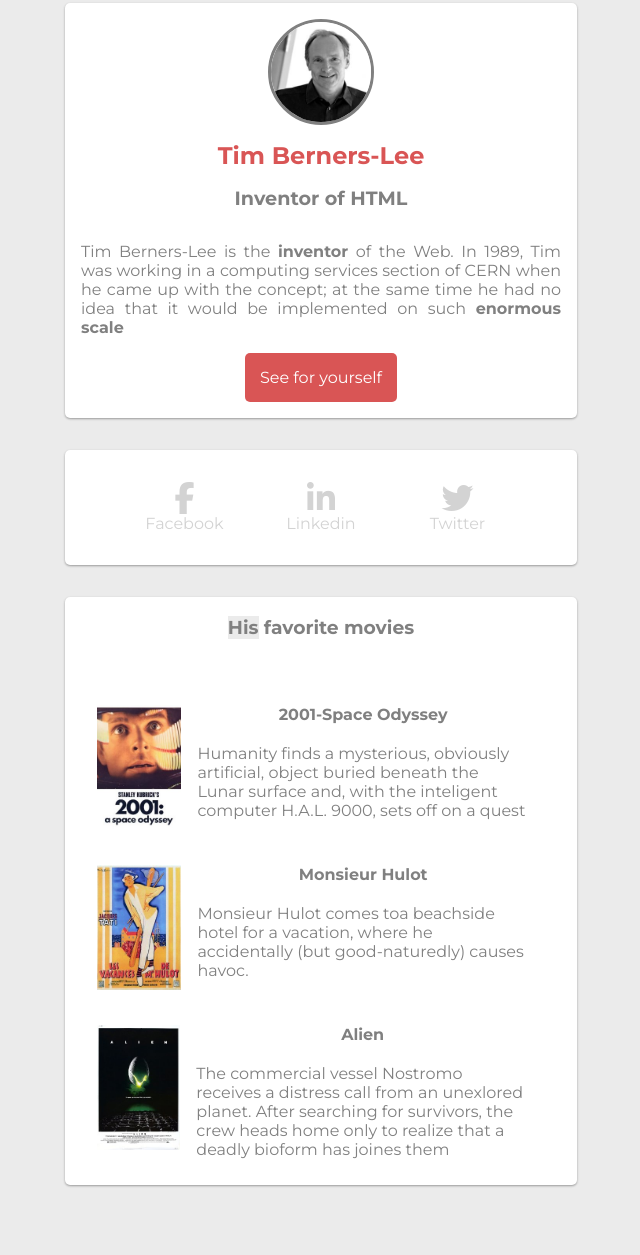
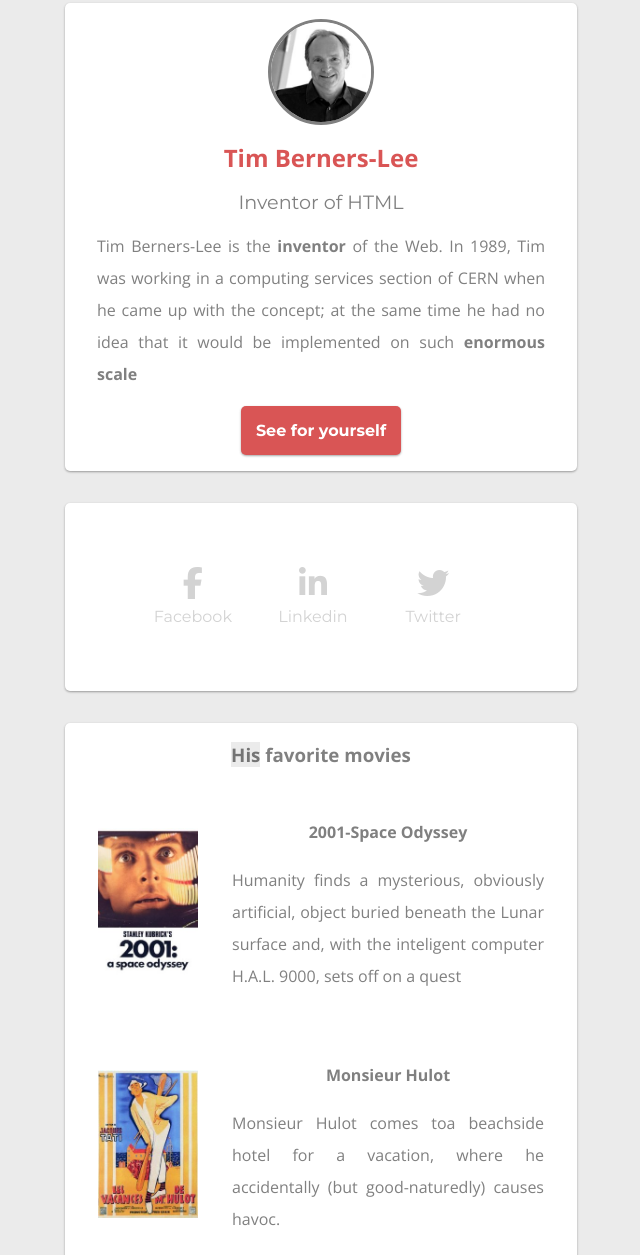
Before and after one commit to ThomasQuatresooz/starting-web-developpment, a plain HTML site: page index.html in a window 1280 px wide. Shown: the part 5-1260 px from the top of the page, without its empty margins (327-967 px from the left). Before the commit the page ends 1230 px from the top, so only its background shows below. Drawn offline with nearby package versions, Linux system fonts and the light colour scheme.

Commit message:
refactoring code

```diff
--- a/index.html
+++ b/index.html
@@ -34,43 +34,43 @@
         </div>
         <div class="container">
             <h3><mark>His</mark> favorite movies</h3>
-            <div id="movies_list">
-                <div class="movie">
-                    <img src="./images/2001_space.jpg" alt="2001_space">
-                    <div>
+            <table>
+                <tr>
+                    <td>
+                        <img src="./images/2001_space.jpg" alt="2001_space">
+                    </td>
+                    <td>
                         <h4>2001-Space Odyssey</h4>
                         <p>Humanity finds a mysterious, obviously artificial, object buried beneath the Lunar surface
                             and,
                             with the inteligent computer H.A.L. 9000, sets off on a quest</p>
-                    </div>
-
-                </div>
-                <div class="movie">
-                    <img src="./images/vacances_mr_hulot.jpg" alt="vacances_mr_hulot">
-                    <div>
+                    </td>
+                </tr>
+                <tr>
+                    <td>
+                        <img src="./images/vacances_mr_hulot.jpg" alt="vacances_mr_hulot">
+                    </td>
+                    <td>
                         <h4>Monsieur Hulot</h4>
                         <p>Monsieur Hulot comes toa beachside hotel for a vacation, where he accidentally (but
                             good-naturedly) causes havoc.</p>
-                    </div>
-
-                </div>
-                <div class="movie">
-                    <img src="./images/alien.jpg" alt="alien">
-                    <div>
+                    </td>
+                </tr>
+                <tr>
+                    <td>
+                        <img src="./images/alien.jpg" alt="alien">
+                    </td>
+                    <td>
                         <h4>Alien</h4>
                         <p>The commercial vessel Nostromo receives a distress call from an unexlored planet. After
                             searching
-                            for survivors, the crew heads home only to realize that a deadly bioform has joines them</p>
-                    </div>
-
-                </div>
-            </div>
+                            for survivors, the crew heads home only to realize that a deadly bioform has joines them
+                        </p>
+                    </td>
+                </tr>
+            </table>
         </div>
-
     </main>
-
-
-
 </body>
 
 </html>
--- a/style.css
+++ b/style.css
@@ -2,7 +2,7 @@ body {
     height: 100%;
     width: 100%;
     background-color: #EBEBEB;
-    font-family: 'Montserrat', sans-serif;
+    font-family: 'Open Sans', sans-serif;
     color: grey;
 }
 
@@ -16,39 +16,77 @@ main {
     align-items: stretch;
 }
 
+p {
+    text-align: justify;
+    line-height: 2rem;
+}
+
+h3 {
+    text-align: center;
+    margin-bottom: 0;
+}
+
+mark {
+    background-color: #EBEBEB;
+    color: rgb(116, 116, 116);
+
+}
+
+table {
+    margin-top: 0;
+    padding: 0;
+    border-spacing: 2rem;
+}
+
+
+td h4 {
+    text-align: center;
+}
+
+
+table img {
+    width: 100px;
+}
+
+.fab {
+    font-size: xx-large;
+}
+
 .container {
     flex: 1;
-    display: flex;
-    flex-flow: column nowrap;
-    justify-content: flex-start;
-    align-items: center;
     background-color: #FFF;
     margin-bottom: 2rem;
     border-radius: 5px;
     box-shadow: 0 1px 3px rgba(0, 0, 0, 0.12), 0 1px 2px rgba(0, 0, 0, 0.24);
 }
 
-h1 {
+#info {
+    display: block;
+    padding: 1rem 2rem;
+}
+
+#info h1 {
     color: #D95555;
     font-size: x-large;
-    margin-bottom: 0rem;
+    font-weight: 700;
+    text-align: center;
 }
 
-h2 {
-    margin-top: 1rem;
+#info h2 {
     font-size: larger;
+    text-align: center;
+    margin-top: 0;
+    font-weight: 400;
 }
 
-
-#info {
-    padding: 1rem 1rem;
-    flex-flow: column nowrap;
-    justify-content: space-evenly;
-    align-items: center;
-    text-align: justify;
+#info h2,
+a {
+    font-family: 'Montserrat', sans-serif;
 }
 
 #info img {
+    display: block;
+    margin: 0 auto;
     height: 100px;
     width: 100px;
     border-radius: 75px;
@@ -56,82 +94,43 @@ h2 {
 }
 
 #info a {
+    display: block;
+    width: max-content;
+    margin: 0 auto;
     background-color: #D95555;
     border-radius: 5px;
     padding: 15px;
     color: #FFF;
     text-decoration: none;
-}
-
-#movies_list {
-    flex: 1;
+    box-shadow: 0 1px 3px rgba(0, 0, 0, 0.12), 0 1px 2px rgba(0, 0, 0, 0.24);
+    text-align: center;
+    font-weight: 700;
 }
 
 #link_list {
-    flex: 1;
+    display: block;
+    width: 80%;
+    margin: 1rem auto;
+    padding: 3rem 3rem;
+    text-align: center;
 }
 
-.fab{
-    font-size: xx-large;
-}
 
-#link_list {
-    display: flex;
-    width: 80%;
-    margin: 2rem auto;
-    flex-flow: row nowrap;
-    justify-content: space-around ;
-    align-items: center;
-    list-style: none;
-    padding: 0;
-}
-
-#link_list li{
-    flex: 1;
+#link_list li {
+    display: inline-block;
+    margin: 0 1rem 0 0;
 }
 
 #link_list a {
+    display: block;
+    width: 100px;
     text-decoration: none;
     color: lightgrey;
-    display: flex;
-    flex-flow: column nowrap;
-    justify-content: flex-start;
-    align-items: center;
+    text-align: center;
 }
 
-mark{
-    background-color: #EBEBEB;
-    color: grey;
-
-}
-
-
-
-.movie{
-    display: flex;
-    flex-flow: row nowrap;
-    justify-content: space-between;
-    align-content: center;
-
-    margin: 3rem 2rem;
-
-
-    max-height: 7rem;
-}
-
-.movie img{
-    flex-basis: 1;
-    height: 125px;
-}
-
-.movie p{
-    flex-basis: 3;
-    margin: 0 1rem;
-}
-
-.movie h4{
-    margin: 0;
-    margin-bottom: 1.25rem;
-    padding: 0;
+#link_list i {
+    display: block;
+    margin-bottom: 0.5rem;
     text-align: center;
 }
```
